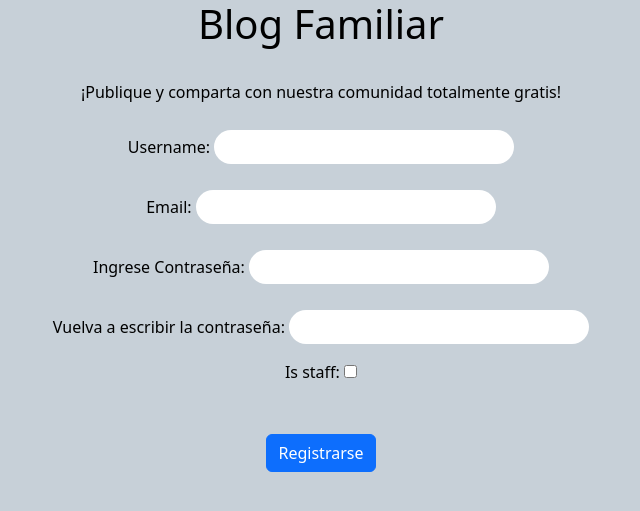
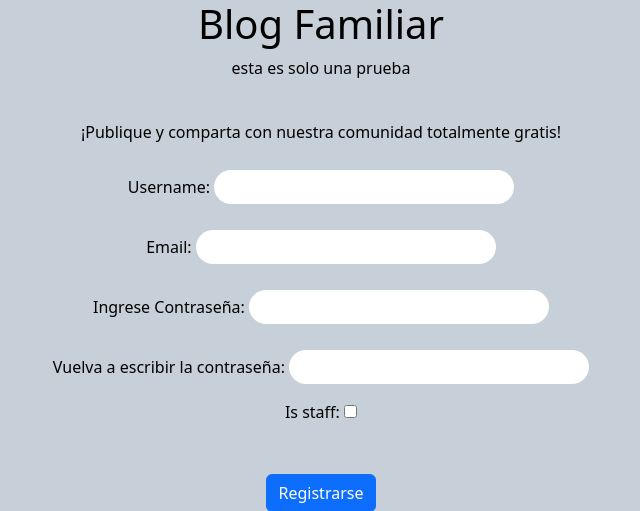
Before and after one commit to bernardisApps/bernardis_blog, a Django app: page /registro/ in a window 1280 px wide. Shown: the top 511 px of the page, without its empty margins (319-959 px from the left). Run offline with Django 4.2, Linux system fonts and the light colour scheme.

Commit message:
solo una prueba

```diff
--- a/templates/registro.html
+++ b/templates/registro.html
@@ -239,6 +239,7 @@
 
         <div class="titulo">
             <h1>Blog Familiar</h1>
+            <p>esta es solo una prueba</p>
             <br>
             <p>¡Publique y comparta con nuestra comunidad totalmente gratis!</p>
         </div>
```
